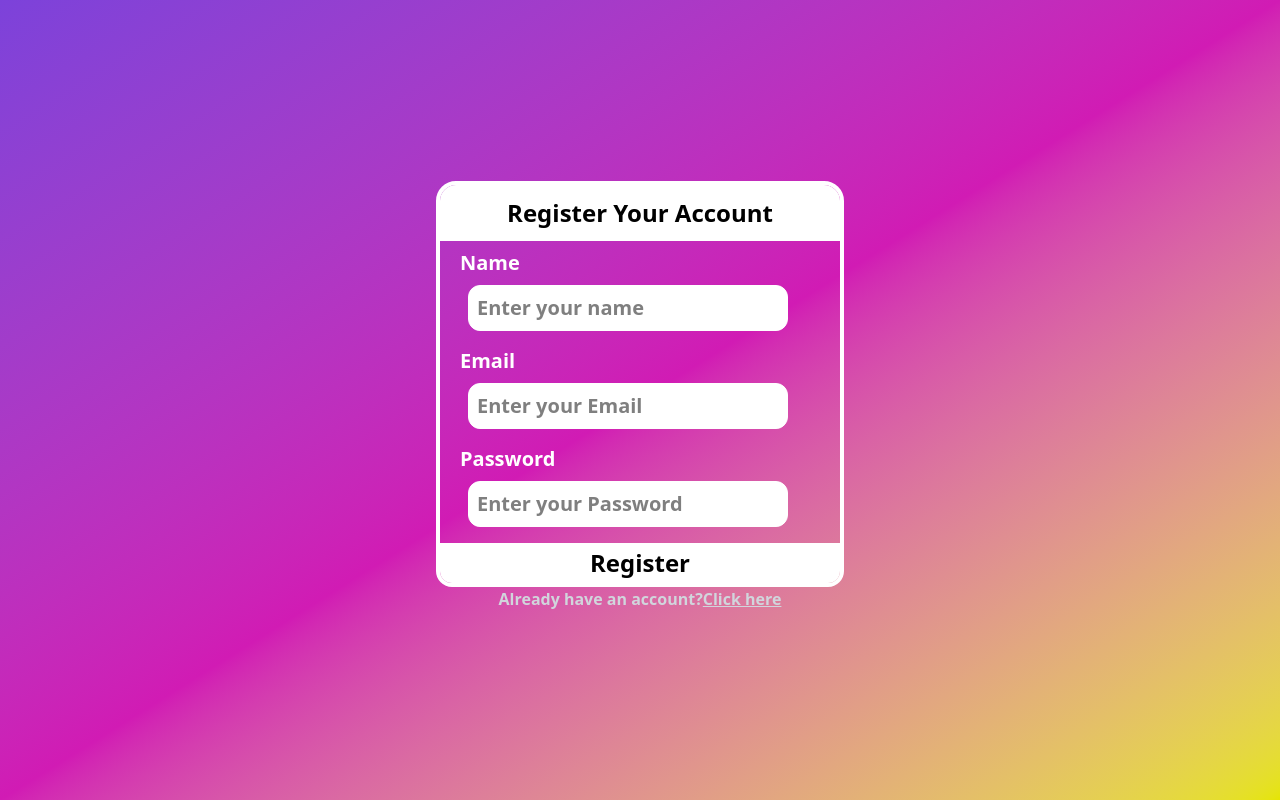
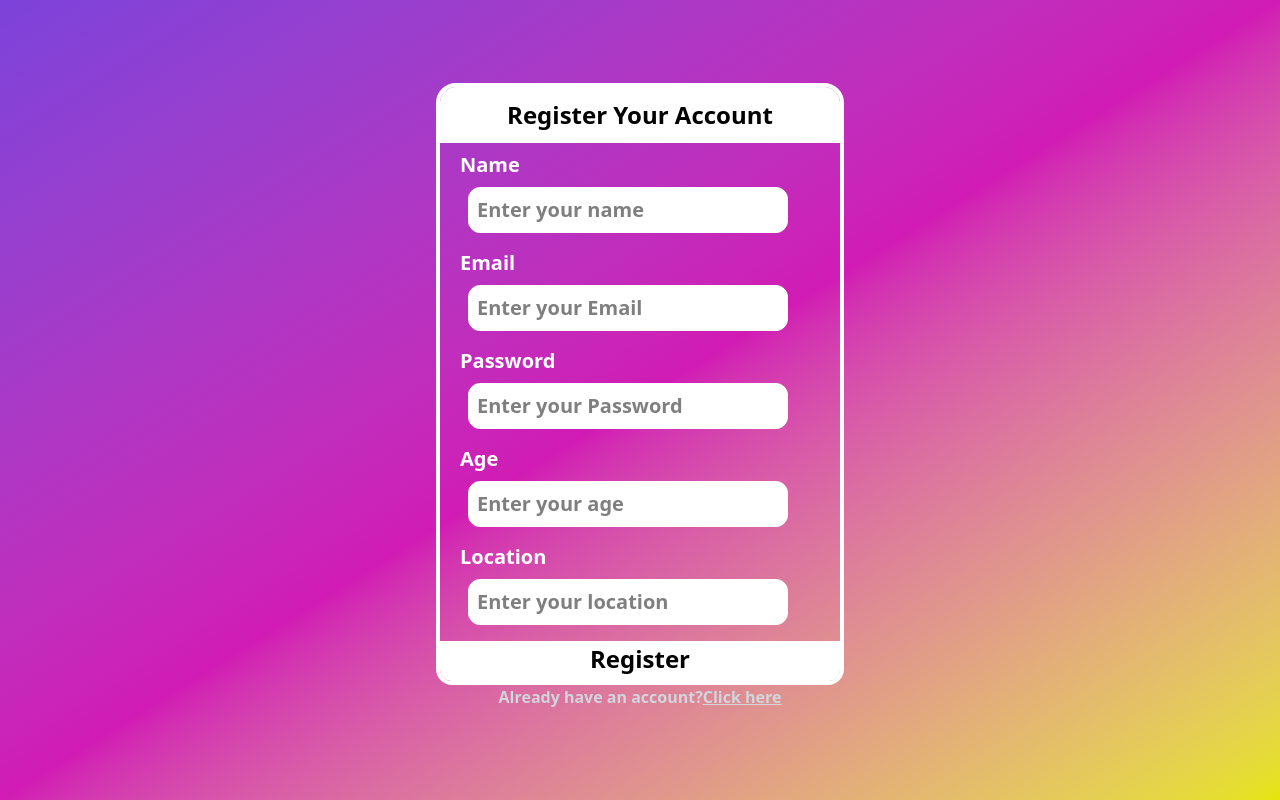
Before and after one commit to run-08/Real-Time-Poll-Sharing-System, a React (Vite) app: page /signup in a window 1280 px wide. Built offline with nearby package versions, Linux system fonts and the light colour scheme.

Commit message:
Added Userlocation and age in sing form

```diff
--- a/src/Authentication/Signup.jsx
+++ b/src/Authentication/Signup.jsx
@@ -1,42 +1,74 @@
 import { useState } from "react";
 import { useNavigate } from "react-router-dom";
 import { GenerateToken } from "./GenerateToken";
+import { ValidateAge } from "./ValidateAge";
 import { validateEmail } from "./ValidateEmail";
+import { ValidateLocation } from "./ValidateLocation";
 import { validatePassword } from "./ValidatePassword";
 import { ValidateUserName } from "./ValidateUserName";
 const SignUp = () => {
     const[userEmail,setUserEmail] = useState(null);
     const[userPassword,setUserPassword] = useState(null);
     const[userName,setUserName] = useState(null);
+    const[userAge,setUserAge] = useState(null);
+    const[userLocation,setUserLocation] = useState(null);
     const[isSignUp,setisSignUp] = useState(true);
     const[isInvalidEmail,setIsInValidEmail] = useState(false);
     const[isInvalidPassword,setIsInValidPassword] = useState(false);
     const[isInvalidName,setInvalidName] = useState(false);
+    const[isInvalidLocation,setInvalidLocation] = useState(false);
+    const[isInvalidAge,setInvalidAge] = useState(false);
 
     const navigator = useNavigate();
     const validateForm = async(e) => {
         e.preventDefault();
-        if(!ValidateUserName(name)){
+        if(isSignUp && !ValidateUserName(userName)){
             setInvalidName(true);
+            return;
         }
-        if(!validateEmail(email)){
+        if(!validateEmail(userEmail)){
             setIsInValidEmail(true);
+            return;
         }
         else{
             setIsInValidEmail(false);
         }
         if(!validatePassword(userPassword)){
             setIsInValidPassword(true);
+            return;
         }
         else{
             setIsInValidPassword(false);
         }
+        if(isSignUp && !ValidateAge(userAge)){
+            setInvalidAge(true);
+            return;
+        }
+        else{
+            setInvalidAge(false);
+        }
+        if(isSignUp && !ValidateLocation(userLocation)){
+            setInvalidLocation(true);
+            return;
+        }
+        else{
+            setInvalidLocation(false);
+        }
         // Now get token from Authentication Server and get into Resource server....
-        const formData = {
+        let formData = {
             email:userEmail,
             password:userPassword,
             name:userName,
+            location:userLocation,
+            age:userAge,
         }
+        if(!isSignUp){
+            formData = {
+            email:userEmail,
+            password:userPassword,
+            }
+        }
+        console.log(formData);
         const flag = await GenerateToken({formData,isSignUp});
         console.log(flag);
         if(flag){
@@ -85,6 +117,7 @@ const SignUp = () => {
                         />
                         {isInvalidEmail && <span className="text-red-400 mx-10 bg-gray-200 rounded-md px-2  ">Invalid Email!</span>}
                     </div>
+
                     <div className="password-field px-5 my-2 ">
                         <label
                              htmlFor="Password"
@@ -104,11 +137,44 @@ const SignUp = () => {
                         {/* <img src={eye}
                          className="w-6 h-6  rounded-2xl border bg-white relative m-0 p-0 float-end my-5 cursor-pointer"/> */}
                     </div>
+                    {isSignUp && <div className="age-field px-5 my-2 ">
+                            <label
+                             htmlFor="age"
+                              className="text-white font-bold text-xl">Age</label>
+                          <input
+                           type="text"
+                           name="age"
+                           id="age"
+                           placeholder="Enter your age"
+                           onChange={(e)=>{
+                             setUserAge(e.target.value);
+                           }}
+                           className="border w-60 md:w-80  border-white text-xl bg-white text-black font-bold outline-white px-2 py-2 rounded-xl mx-2 my-2"
+                        />
+                        {isInvalidAge  && <span className="text-red-400 mx-10 bg-gray-200 rounded-md px-2  ">Invalid Age!</span>}
 
-                    <div className="submit-button cursor-pointer hover:bg-black hover:text-white text-center h-10 rounded-mid flex items-center justify-center bg-white">
+                    </div>}
+                    {isSignUp && <div className="location-field px-5 my-2 ">
+                            <label
+                             htmlFor="location"
+                              className="text-white font-bold text-xl">Location</label>
+                          <input
+                           type="text"
+                           name="location"
+                           id="location"
+                           placeholder="Enter your location"
+                           onChange={(e)=>{
+                             setUserLocation(e.target.value);
+                           }}
+                           className="border w-60 md:w-80  border-white text-xl bg-white text-black font-bold outline-white px-2 py-2 rounded-xl mx-2 my-2"
+                        />
+                        {isInvalidLocation  && <span className="text-red-400 mx-10 bg-gray-200 rounded-md px-2  ">Invalid Location!</span>}
+
+                    </div>}
+                    <div className="submit-button hover:bg-transparent cursor-pointer  hover:text-white text-center h-10 rounded-mid flex items-center justify-center bg-white">
                        <button
                        type="submit"
-                       className=" font-bold text-2xl  cursor-pointer"
+                       className=" font-bold text-2xl  hover:bg-black px-2 rounded-2xl py-2 mb-1 cursor-pointer"
                        onClick={(e) => {
                             validateForm(e);
                        }}
--- /dev/null
+++ b/src/Authentication/ValidateAge.jsx
@@ -0,0 +1,4 @@
+export const ValidateAge = (age) => {
+    const ageRegex = /^(?:1[01][0-9]|120|[1-9]?[0-9])$/;
+    return ageRegex.test(age);
+}
--- /dev/null
+++ b/src/Authentication/ValidateLocation.js
@@ -0,0 +1,4 @@
+export const ValidateLocation = (location) => {
+    const locationRegex = /^[A-Za-z\s,]{2,50}$/;
+    return locationRegex.test(location);
+}
--- a/src/Component/UserPoll.jsx
+++ b/src/Component/UserPoll.jsx
@@ -12,7 +12,7 @@ export const UserPoll = () => {
         }
         const fetchUserPoll = async ()=>{
         try{
-            const response = await fetch("http://localhost:1001/api/getUserPoll?pollID=aru701567@gmail.com",{
+            const response = await fetch(`http://localhost:1001/api/getUserPoll?pollID=${localStorage.getItem("email")}`,{
                 method:"GET",
                 headers:{
                     'Content-Type':'application/json'
```
